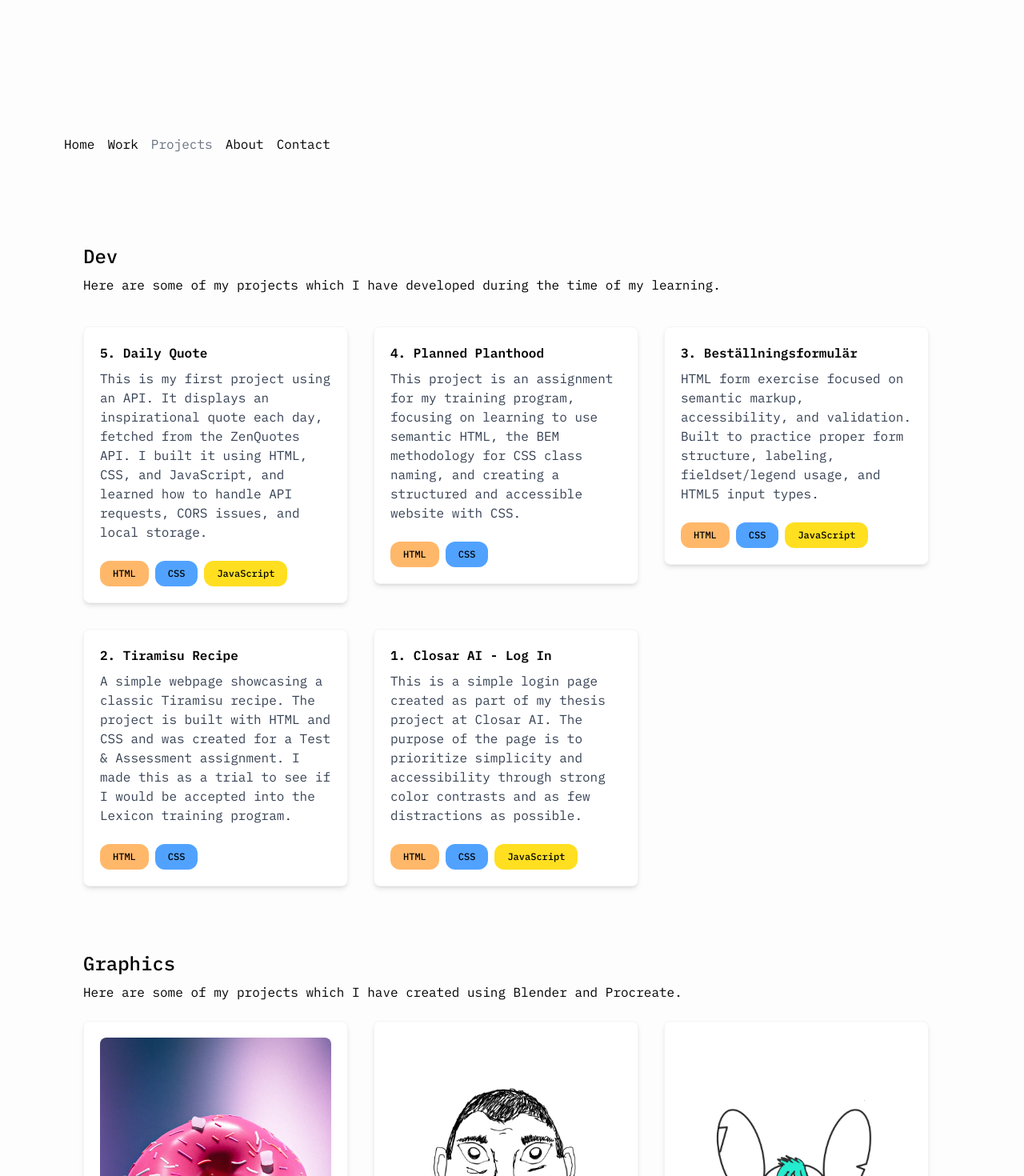
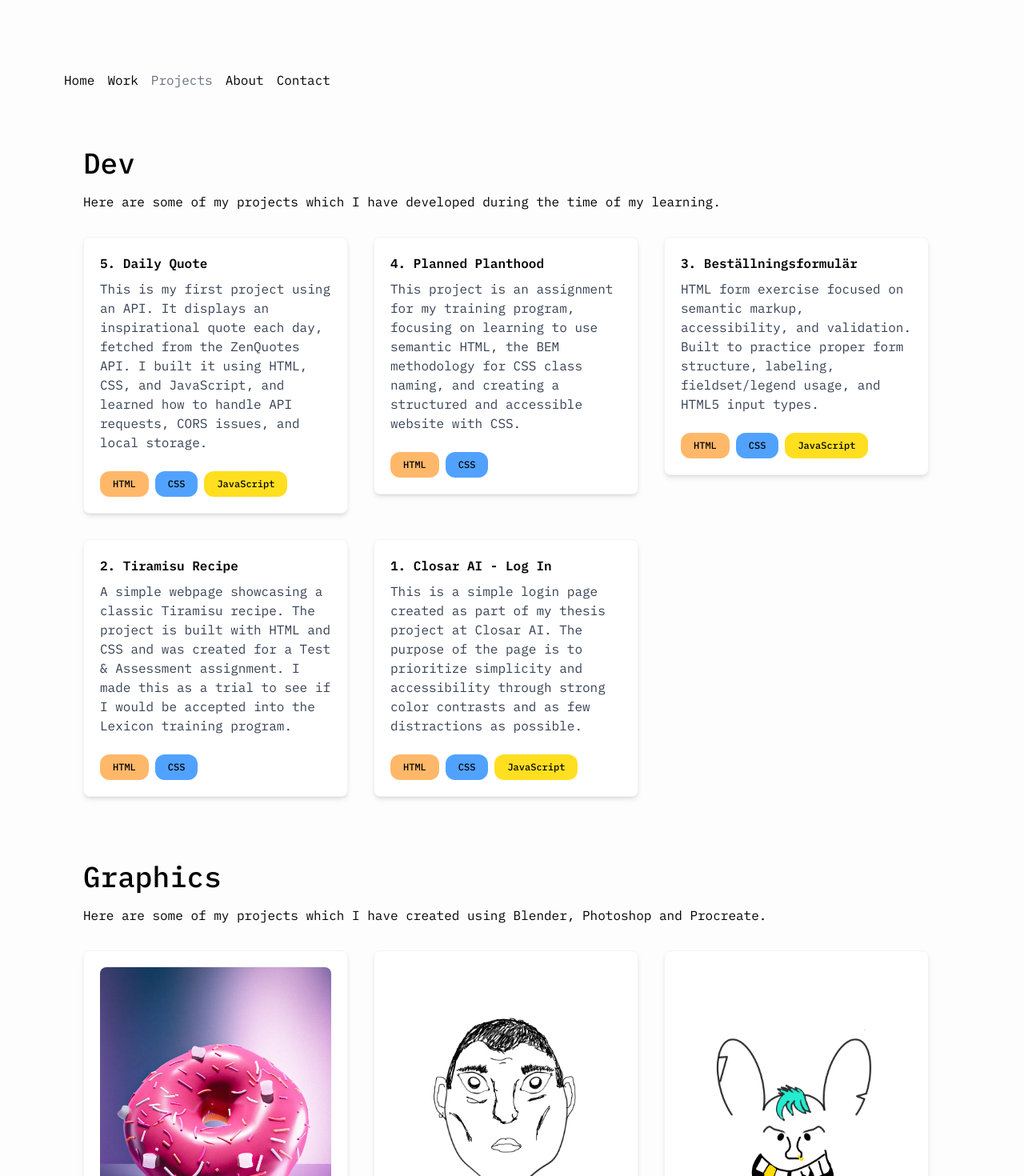
Before and after one commit to ardalansale/portfolio-ardalansale, a Next.js app: page /projects in a window 1280 px wide. Shown: the top 1470 px of the page at 80% size. Built offline with nearby package versions, Linux system fonts and the light colour scheme.

Commit message:
Rättat stavfel i meta-tags
Påbörjat en under-construction sida som ska visas på oklara case studies

Ändrat styling på navbar

```diff
--- a/app/about/page.tsx
+++ b/app/about/page.tsx
@@ -1,7 +1,7 @@
 export const metadata: Metadata = {
     title: 'About - Ardalan Sale',
     description: 'Learn more about me',
-    keywords: ['Ardalan Sale', 'developer','ux','design', 'portfolio', 'about'],
+    keywords: ['Ardalan Sale', 'developer','ux','design', 'portfolio', 'about', 'stockholm', 'blender', '3d graphics', 'gran turismo 7', 'gt7'],
 };
 
 import { Metadata } from 'next';
@@ -39,7 +39,7 @@ export default function About() {
                 ))}
             </article>
 
-            {/* Bild */}
+            {/* Bildyta */}
             <section className='flex flex-col flex-1 gap-2'>
                 <figure>
                     <Image
@@ -52,17 +52,6 @@ export default function About() {
                     />
                     {/* <figcaption></figcaption> */}
                 </figure>
-{/*
-                <figure>
-                    <Image
-                        src="/images/donut.webp"
-                        alt="A pink donut made in Blender"
-                        width={250}
-                        height={0}
-                        className='rounded-md mx-auto'
-                        priority
-                    />
-                </figure> */}
 
                 <figure>
                     <Image
--- a/app/globals.css
+++ b/app/globals.css
@@ -1,6 +1,7 @@
 @import "tailwindcss";
 
-:root {
+
+  :root {
   --background: #FDFDFD;
   --foreground: #000000;
 }
@@ -25,7 +26,7 @@ html {
 body {
   background: var(--background);
   color: var(--foreground);
-  font-family: var(--font-ibm-plex-mono), Arial, Helvetica, sans-serif;
+  font-family: var(--font-ibm-plex-mono) Arial, Helvetica, sans-serif;
 }
 
 /* Fade In effect för hela sidan */
--- a/app/layout.tsx
+++ b/app/layout.tsx
@@ -20,7 +20,7 @@ const ibmPlexMono = IBM_Plex_Mono({
 export const metadata: Metadata = {
   title: "Ardalan Sale Portfolio",
   description: "Ardalan Sale's portfolio and showcase",
-  keywords: ['Ardalan Sale', ' ux designer', 'ui designer', 'portfolio', 'sweden', 'stocholm', 'sverige', 'frilans', 'freelance', 'ux/ui', 'frontend', 'developer', 'utvecklare'],
+  keywords: ['Ardalan Sale', ' ux designer', 'ui designer', 'portfolio', 'sweden', 'stockholm', 'sverige', 'frilans', 'freelance', 'ux/ui', 'frontend', 'developer', 'utvecklare'],
 };
 
 // Sidstruktur för alla sidor
@@ -30,7 +30,7 @@ export default function RootLayout({
 
   return (
     <html lang="en">
-      <body className={`${ibmPlexMono.variable} antialiased`}>
+  <body className={`${ibmPlexMono.variable} antialiased`}>
         <LayoutContainer>
           <MainNavbar/>
 
--- a/app/projects/page.tsx
+++ b/app/projects/page.tsx
@@ -13,9 +13,9 @@ export default function Projects() {
         <main className='flex flex-col w-full gap-20 mx-auto p-6'>
 
             {/* Frontend-projekt */}
-            <section className='space-y-10'>
-                <div className='flex flex-col gap-2'>
-                    <h2 className="text-2xl font-medium">Dev</h2>
+            <section className='space-y-8'>
+                <div className='flex flex-col gap-4'>
+                    <h1 className="text-4xl font-medium">Dev</h1>
                     <p>Here are some of my projects which I have developed during the time of my learning.</p>
                 </div>
 
@@ -64,10 +64,10 @@ export default function Projects() {
             </section>
 
             {/* Grafiska-project */}
-            <section className='space-y-6'>
-                <div className='flex flex-col gap-2'>
-                    <h2 className="text-2xl font-medium">Graphics</h2>
-                    <p>Here are some of my projects which I have created using Blender and Procreate.</p>
+            <section className='space-y-8'>
+                <div className='flex flex-col gap-4'>
+                    <h1 className="text-4xl font-medium">Graphics</h1>
+                    <p>Here are some of my projects which I have created using Blender, Photoshop and Procreate.</p>
                 </div>
 
                 <div className='grid grid-cols-1 md:grid-cols-2 lg:grid-cols-3 gap-8'>
--- /dev/null
+++ b/app/under-construction.tsx
@@ -0,0 +1,15 @@
+import Link from 'next/link';
+
+export default function UnderConstruction() {
+    return (
+    <main className='flex flex-col py-20 items-center md:py-30 lg:py-40 bg-pink-100 rounded-2xl'>
+        <div className='flex flex-col mx-auto p-4 text-center'>
+            <h1 className='text-4xl font-bold mb-4'>Under Construction</h1>
+            <p className='mb-10'>Sorry, we can&apos;t find that page! It might be an old or maybe it moved. </p>
+            <Link href="/" className=' text-blue-500 hover:underline'>
+            Go to the homepage
+            </Link>
+        </div>
+    </main>
+    );
+}
--- a/app/work/page.tsx
+++ b/app/work/page.tsx
@@ -15,7 +15,7 @@ export default function Work() {
             {/* Med block innan <Link> fyller länken hela det utrymme som barnet (Card-komponenten) upptar. */}
 
             {/* 1. Closar AI */}
-            <Link href="/work/closar-ai" className="block">
+            <Link href="UnderConstruction" className="block">
                 <Card
                 color="bg-gradient-to-r from-blue-600 to-gray-100"
                 title="Closar AI"
--- a/components/MainNavbar.tsx
+++ b/components/MainNavbar.tsx
@@ -16,7 +16,7 @@ export default function MainNavbar() {
     ];
 
     return ( // Navbar styling
-        <nav className="mt-40 mb-20 py-2 font-normal text-black">
+        <nav className="mt-20 mb-10 py-2 font-normal text-black">
                         {/* mb-10 py-2  = 48 px avstånd till nedre objekt */}
             <ul className="flex gap-4">
             {links.map((link) => (
```
